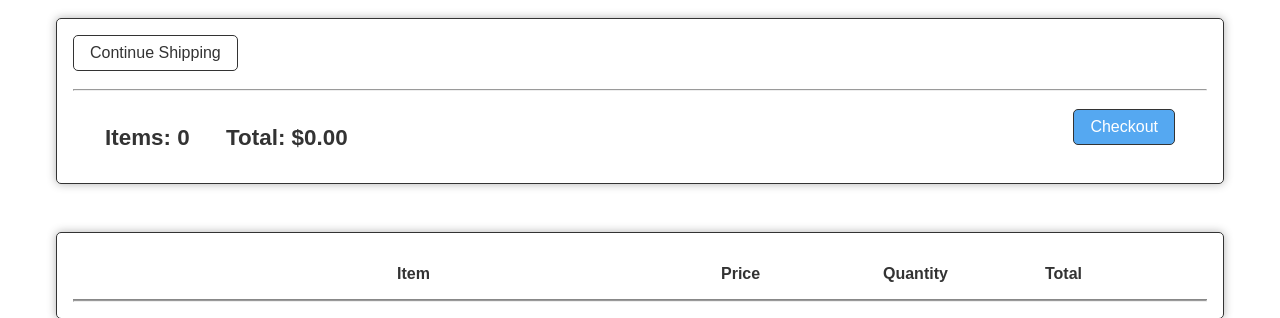
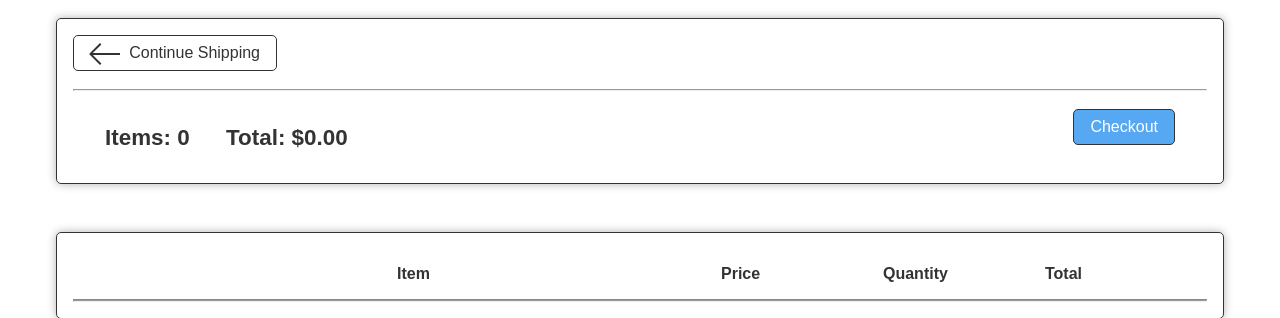
Before and after one commit to BenAwad95/Book-stroe-by-django, a Django app: page /cart/ in a window 1280 px wide. Shown: the part 142-460 px from the top of the page. Run offline with Django 3.2, Linux system fonts and the light colour scheme.

Commit message:
rewrite the missing style of arrows

```diff
--- a/static/css/style.css
+++ b/static/css/style.css
@@ -175,7 +175,39 @@ a{
     color: var(--dark-color);
 }
 
+.btn:hover .arrow {
+    background-color: var(--light-color);
+}
 
+.arrow{
+    display: inline-block;
+    position: relative;
+    width: 30px;
+    height: 2px;
+    background-color: var(--dark-color);
+    transform: translateY(-150%);
+    margin-right: 0.3rem;
+}
+
+.lineT{
+    position: absolute;
+    width: 15px;
+    height: 2px;
+    top: 0;
+    left: 0;
+    transform: rotate(-45deg) translateY(-5px) translateX(2px);
+    background-color: inherit;
+}
+
+.lineB{
+    position: absolute;
+    width: 15px;
+    height: 2px;
+    top: 0;
+    left: 0;
+    transform: rotate(45deg) translateY(5px) translateX(2px);
+    background-color: inherit;
+}
 
 
 .container{
```
Also changed, not shown: static/css/store/cart.css (line endings or trailing spaces).
